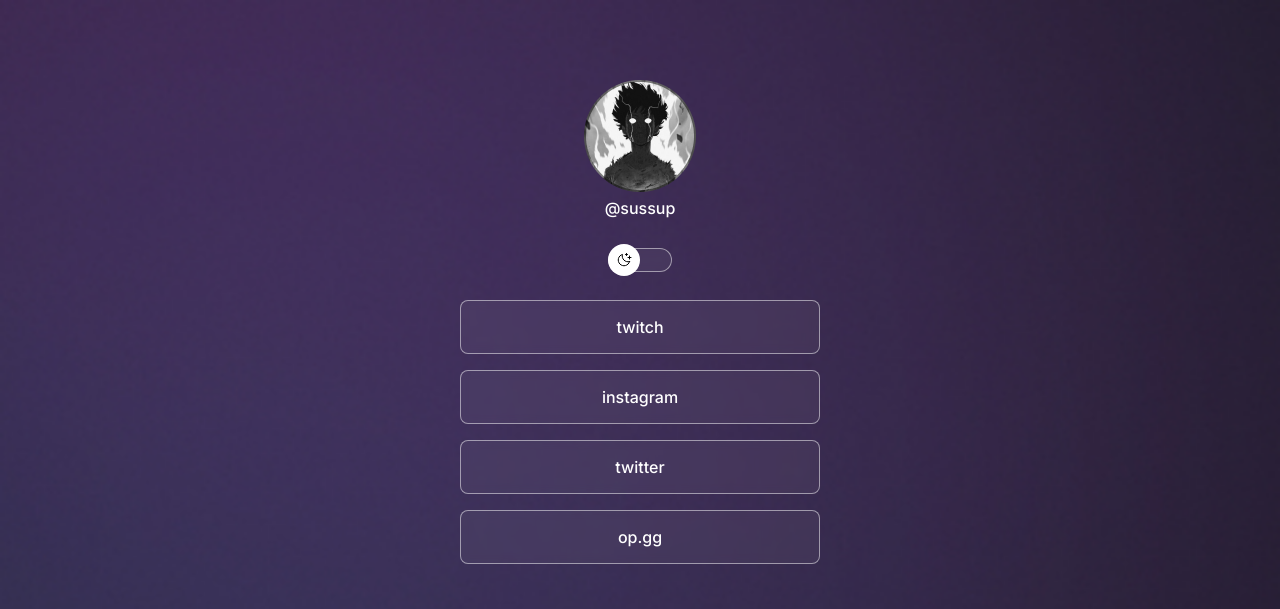
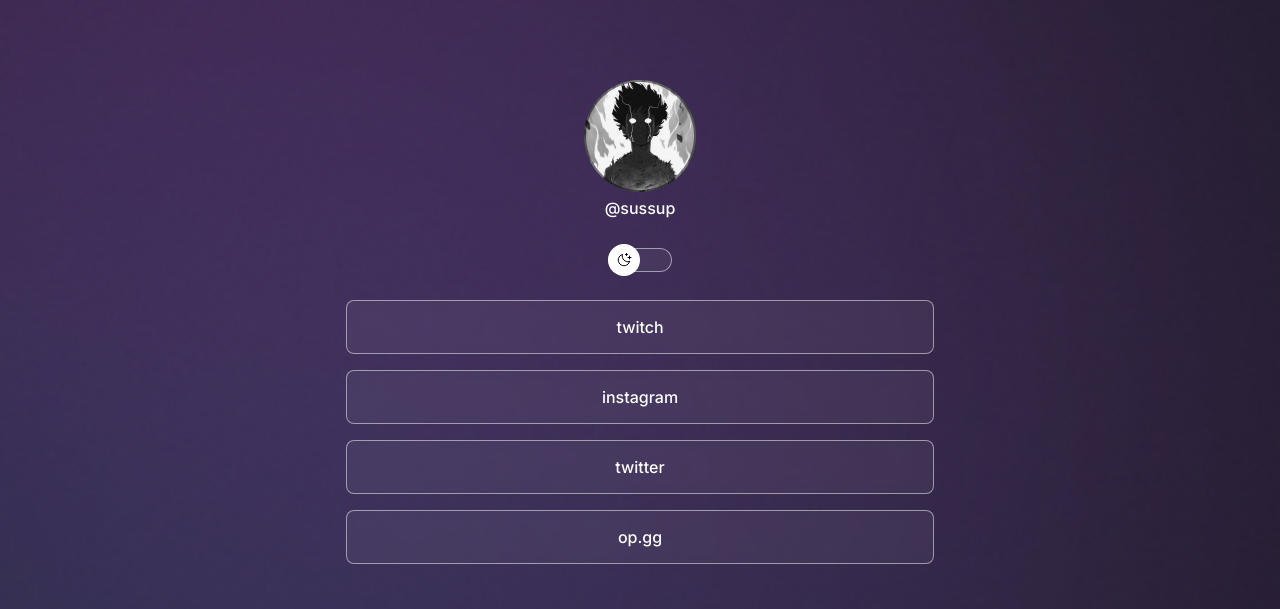
Before and after one commit to gabrielsussuarana/projeto-links, a plain HTML site: page index.html in a window 1280 px wide. Shown: the top 609 px of the page. Drawn offline with nearby package versions, Linux system fonts and the light colour scheme.

Commit message:
ajuste de proporção wwidth

```diff
--- a/index.html
+++ b/index.html
@@ -40,7 +40,7 @@
         </li>
      </ul>
      <div id="social-links">
-        <a href="https://github.com/sussup" target:="_blank">
+        <a href="https://github.com/gabrielsussuarana" target:="_blank">
 
             <ion-icon name="logo-github"></ion-icon>
         </a>
--- a/style.css
+++ b/style.css
@@ -42,7 +42,8 @@
     color: var(--text-color);
 }
 #container{
-    width: 360px;
+    width: 100%;
+    max-width: 588px;
     margin: 56px auto 0px;
 }
 #profile {
```
